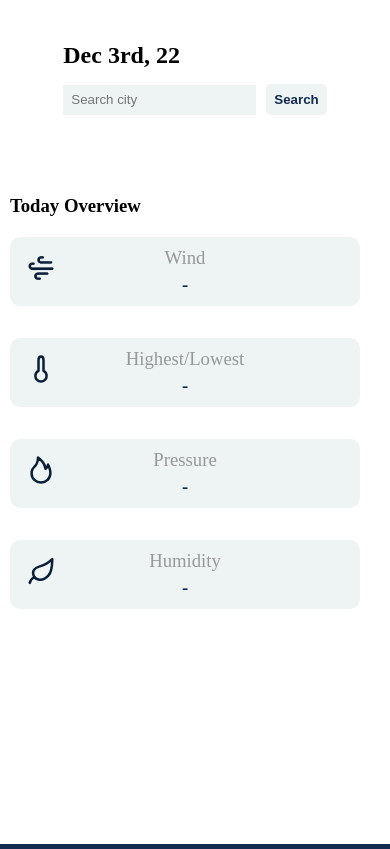
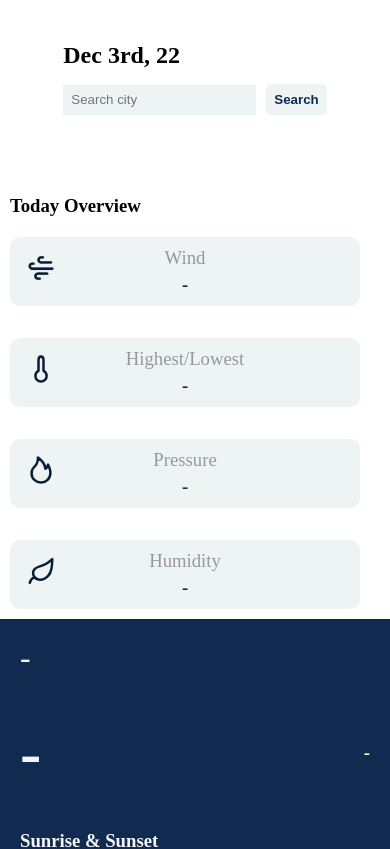
Before and after one commit to HamzaAsif159/weather-app, a React (Vite) app: page / in a window 390 px wide. Shown: the top 849 px of the page. Built offline with nearby package versions, Linux system fonts and the light colour scheme.

Commit message:
updated file

```diff
--- a/src/index.css
+++ b/src/index.css
@@ -153,4 +153,9 @@
   .detailBox {
     max-width: 350px;
   }
+
+  .leftSide,
+  .rightSide {
+    height: 100%;
+  }
 }
```
